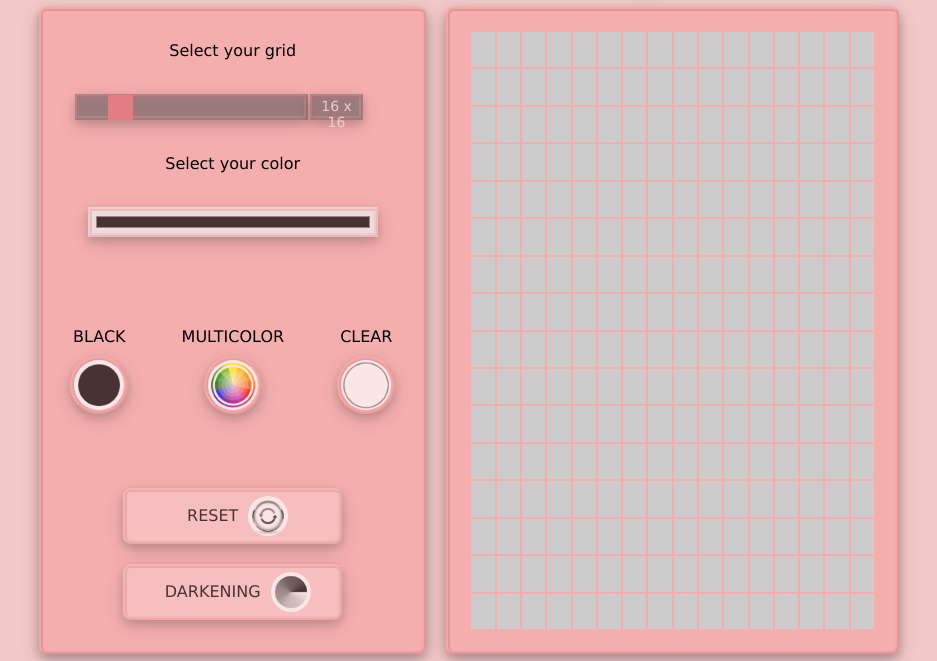
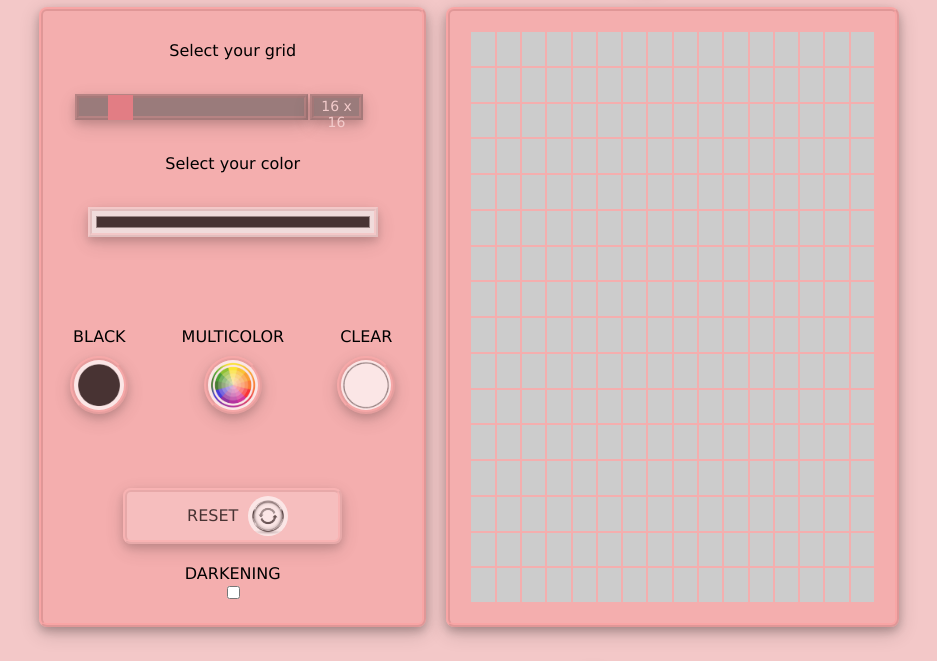
Before and after one commit to Laura202301/etch-a-sketch, a plain HTML site: page index.html in a window 1280 px wide. Shown: the part 93-754 px from the top of the page, without its empty margins (171-1108 px from the left). Drawn offline with Linux system fonts and the light colour scheme; a web font is replaced by a local one.

Commit message:
Add HTML code for toggle switch to manipulate darkening effect

```diff
--- a/index.html
+++ b/index.html
@@ -43,9 +43,12 @@
         <div class="dot-text">RESET</div>
         <img class="reset-symbol" src="./images/reset.jpg" alt="Picture of a reset symbol">
       </div>
-      <div class="darkening-button">
-        <div class="dot-text">DARKENING</div>
-        <img class="gradient-dot" src="./images/gradient.jpeg" alt="Picture of a black and white gradient dot">
+      <div class="toggle-switch">
+        <div class="switch-text">DARKENING</div>
+        <label class="darkening-switch">
+          <input type="checkbox">
+          <div class="slider2 round"></div>
+        </label>
       </div>
     </div>
     <div class="grid-container"></div>
```
